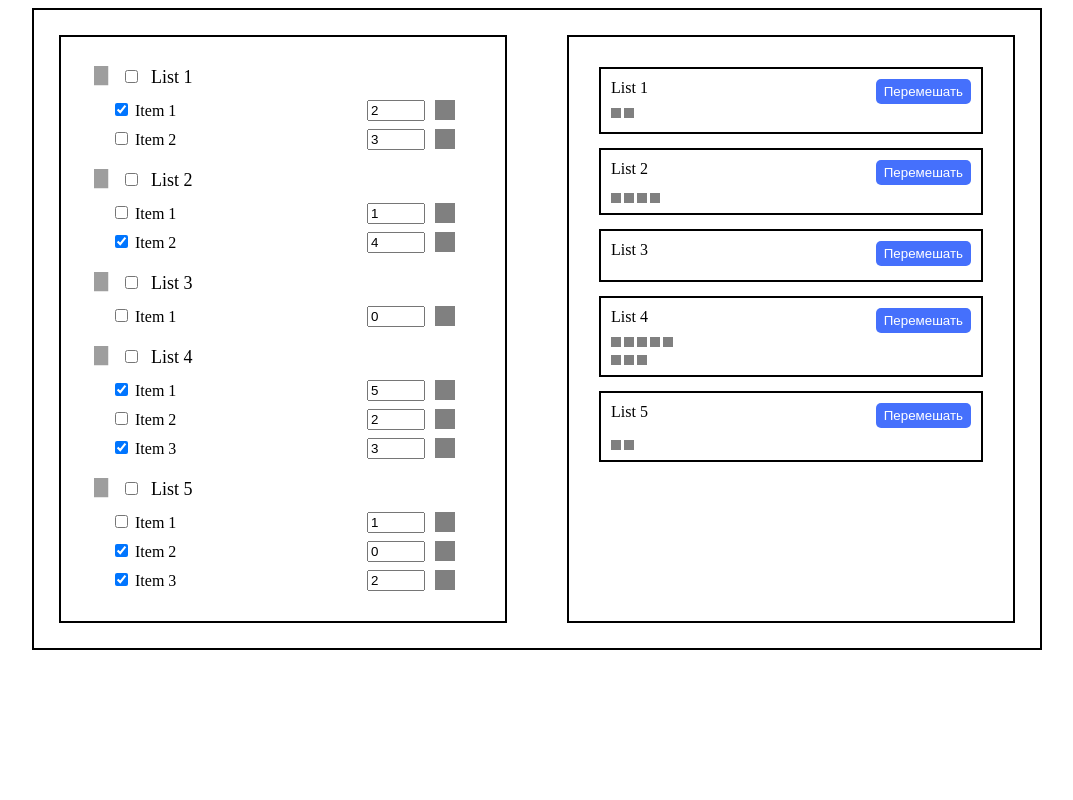
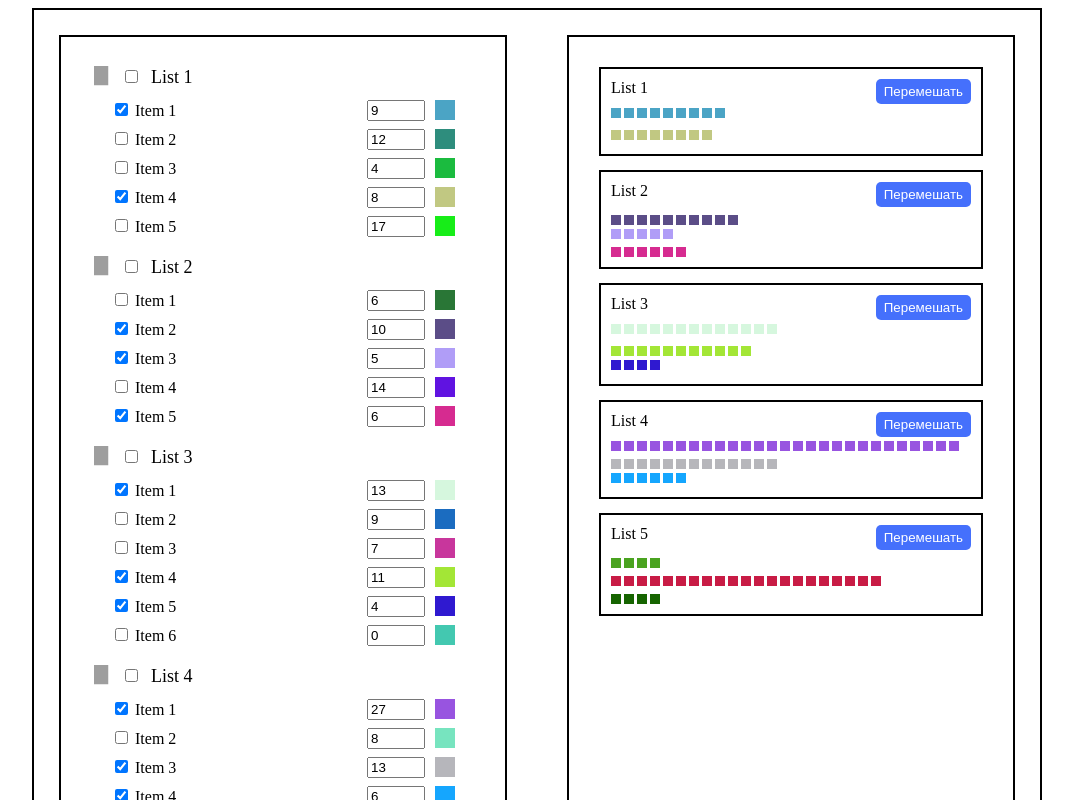
Before and after one commit to daria-vikhoreva/lists-test-task, a Vue app: page / in a window 1280 px wide. Shown: the top 800 px of the page, without its empty margins (103-1176 px from the left). Built offline with nearby package versions, Linux system fonts and the light colour scheme; grey boxes are pictures that could not be loaded.

Commit message:
update store

```diff
--- a/src/stores/index.js
+++ b/src/stores/index.js
@@ -8,87 +8,199 @@ export const useListsStore = defineStore('lists', () => {
 			{
 				id: 1,
 				name: 'Item 1',
-				count: 2,
+				count: 9,
 				checked: true,
-				color: 'grey',
+				color: '#4ba4c5',
 			},
 			{
 				id: 2,
 				name: 'Item 2',
-				count: 3,
+				count: 12,
 				checked: false,
-				color: 'grey',
+				color: '#2e8d7d',
 			},
-		],
-		[
 			{
 				id: 3,
-				name: 'Item 1',
-				count: 1,
+				name: 'Item 3',
+				count: 4,
 				checked: false,
-				color: 'grey',
+				color: '#1bbb3f',
 			},
 			{
 				id: 4,
-				name: 'Item 2',
-				count: 4,
+				name: 'Item 4',
+				count: 8,
 				checked: true,
-				color: 'grey',
+				color: '#c1c882',
 			},
-		],
-		[
 			{
 				id: 5,
-				name: 'Item 1',
-				count: 0,
+				name: 'Item 5',
+				count: 17,
 				checked: false,
-				color: 'grey',
+				color: '#17ed18',
 			},
 		],
 		[
 			{
 				id: 6,
 				name: 'Item 1',
-				count: 5,
-				checked: true,
-				color: 'grey',
+				count: 6,
+				checked: false,
+				color: '#297636',
 			},
 			{
 				id: 7,
 				name: 'Item 2',
-				count: 2,
-				checked: false,
-				color: 'grey',
+				count: 10,
+				checked: true,
+				color: '#5b4d87',
 			},
 			{
 				id: 8,
 				name: 'Item 3',
-				count: 3,
+				count: 5,
 				checked: true,
-				color: 'grey',
+				color: '#b09df7',
+			},
+			{
+				id: 9,
+				name: 'Item 4',
+				count: 14,
+				checked: false,
+				color: '#6013e1',
+			},
+			{
+				id: 10,
+				name: 'Item 5',
+				count: 6,
+				checked: true,
+				color: '#d62b90',
 			},
 		],
 		[
 			{
-				id: 9,
+				id: 11,
 				name: 'Item 1',
-				count: 1,
-				checked: false,
-				color: 'grey',
+				count: 13,
+				checked: true,
+				color: '#d6f7de',
 			},
 			{
-				id: 10,
+				id: 12,
 				name: 'Item 2',
-				count: 0,
-				checked: true,
-				color: 'grey',
+				count: 9,
+				checked: false,
+				color: '#1b6cc0',
 			},
 			{
-				id: 11,
+				id: 13,
 				name: 'Item 3',
-				count: 2,
+				count: 7,
+				checked: false,
+				color: '#c8369c',
+			},
+			{
+				id: 14,
+				name: 'Item 4',
+				count: 11,
 				checked: true,
-				color: 'grey',
+				color: '#a3e636',
+			},
+			{
+				id: 15,
+				name: 'Item 5',
+				count: 4,
+				checked: true,
+				color: '#2f19d0',
+			},
+			{
+				id: 16,
+				name: 'Item 6',
+				count: 0,
+				checked: false,
+				color: '#43c8b0',
+			},
+		],
+		[
+			{
+				id: 17,
+				name: 'Item 1',
+				count: 27,
+				checked: true,
+				color: '#9854e0',
+			},
+			{
+				id: 18,
+				name: 'Item 2',
+				count: 8,
+				checked: false,
+				color: '#77e4bf',
+			},
+			{
+				id: 19,
+				name: 'Item 3',
+				count: 13,
+				checked: true,
+				color: '#b6b6bb',
+			},
+			{
+				id: 20,
+				name: 'Item 4',
+				count: 6,
+				checked: true,
+				color: '#15a6fe',
+			},
+			{
+				id: 21,
+				name: 'Item 5',
+				count: 3,
+				checked: false,
+				color: '#13f4ba',
+			},
+		],
+		[
+			{
+				id: 22,
+				name: 'Item 1',
+				count: 5,
+				checked: false,
+				color: '#64cf69',
+			},
+			{
+				id: 23,
+				name: 'Item 2',
+				count: 4,
+				checked: true,
+				color: '#4aa320',
+			},
+			{
+				id: 24,
+				name: 'Item 3',
+				count: 12,
+				checked: false,
+				color: '#a67532',
+			},
+			{
+				id: 25,
+				name: 'Item 4',
+				count: 21,
+				checked: true,
+				color: '#c81b45',
+			},
+			{
+				id: 26,
+				name: 'Item 5',
+				count: 8,
+				checked: false,
+				color: '#231d9e',
+			},
+			{
+				id: 27,
+				name: 'Item 6',
+				count: 4,
+				checked: true,
+				color: '#166400',
 			},
 		],
 	]
```
